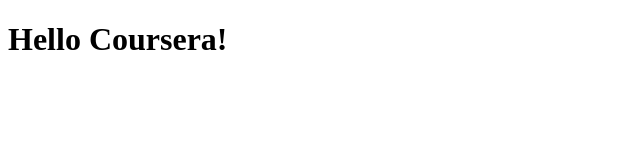
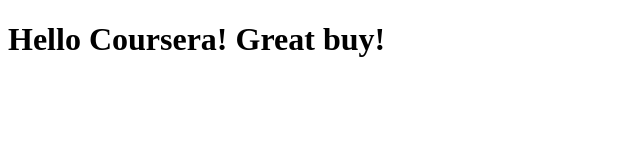
Before and after one commit to JoelNash/courseratest, a plain HTML site: page site/index.html in a window 1280 px wide. Shown: the whole page, without its empty margins (0-640 px from the left). Drawn offline with Linux system fonts and the light colour scheme.

Commit message:
Small addition

```diff
--- a/site/index.html
+++ b/site/index.html
@@ -4,7 +4,7 @@
 	<title></title>
 </head>
 <body>
-<h1>Hello Coursera!</h1>
+<h1>Hello Coursera! Great buy!</h1>
 
 </body>
 </html>
```
